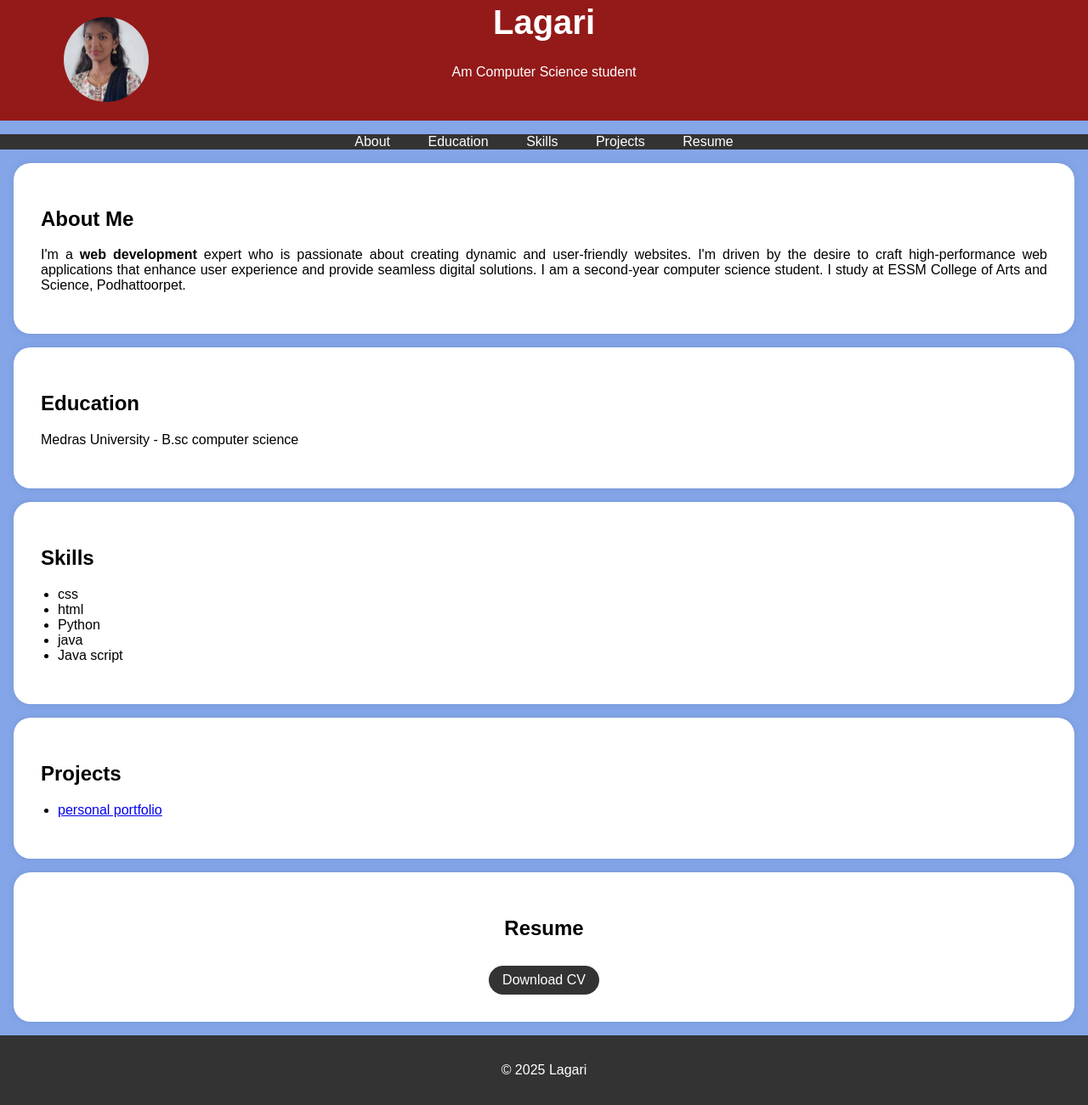
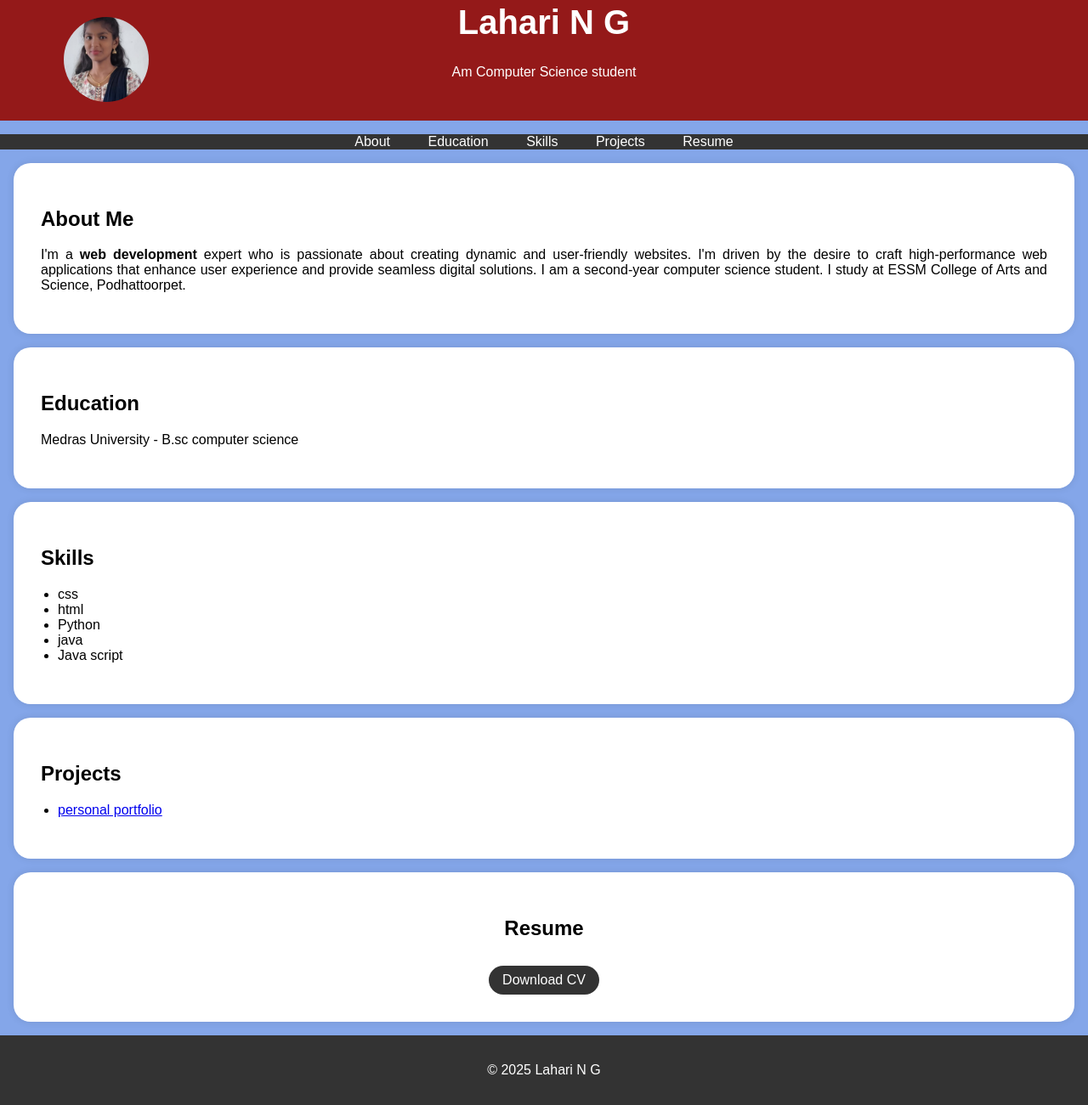
Before and after one commit to snega2006/Lahari, a plain HTML site: page index.html in a window 1280 px wide. Shown: the part 55-1356 px from the top of the page at 85% size. Drawn offline with Linux system fonts and the light colour scheme.

Commit message:
Update index.html

```diff
--- a/index.html
+++ b/index.html
@@ -96,7 +96,7 @@
         <div class="header-content">
             <!-- Add your profile picture here -->
             <img src="snehaprofilepic.jpg" alt="Your Profile Picture" class="profile-picture">
-            <h1>Lagari</h1>
+            <h1>Lahari N G</h1>
             <p>Am Computer Science student</p>
         </div>
     </header>
@@ -172,7 +172,7 @@ I study at ESSM College of Arts and Science, Podhattoorpet.</p>
     </section>
 
     <footer>
-        <p>&copy; 2025 Lagari</p>
+        <p>&copy; 2025 Lahari N G</p>
     </footer>
 
     <script>
```
